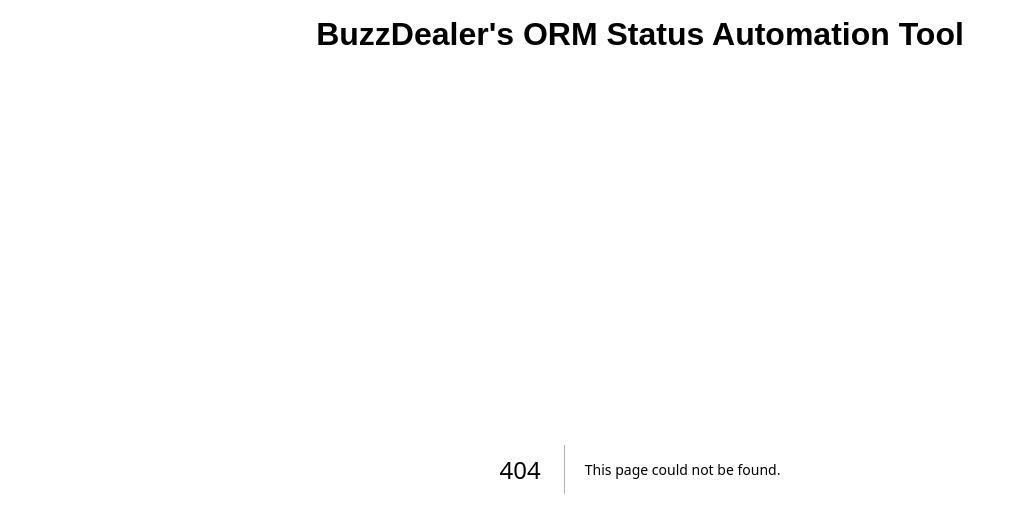
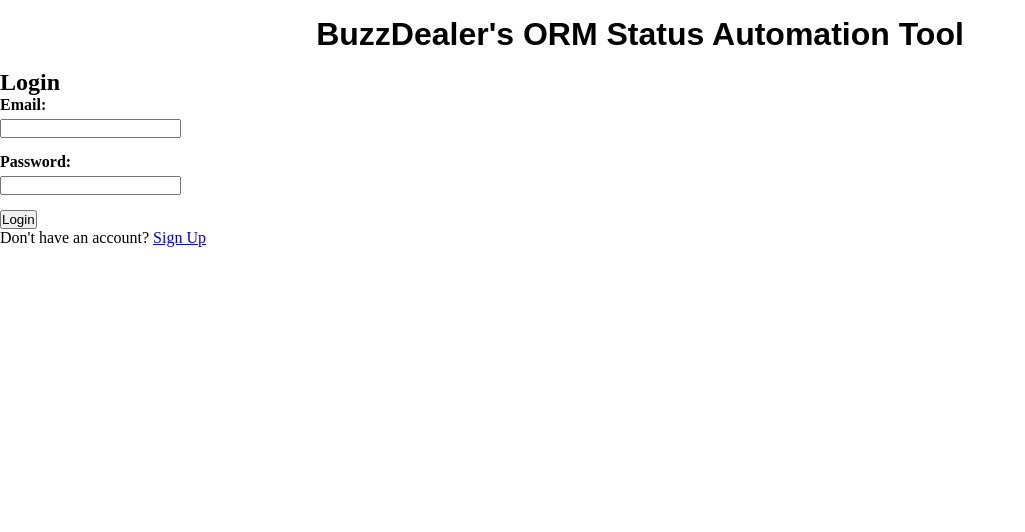
Before and after one commit to balyanatbuzzdealer/orm-automation-frontend, a Next.js app: page /login in a window 1280 px wide. Before the commit this address had no page. Shown: the top 532 px of the page, without its empty margins (0-1025 px from the left). Built offline with nearby package versions, Linux system fonts and the light colour scheme.

Commit message:
basic login functionality

```diff
--- a/app/components/ScraperInputForm.tsx
+++ b/app/components/ScraperInputForm.tsx
@@ -15,7 +15,7 @@
     "https://orm-automation-tool-0494f308f710.herokuapp.com/scrape";
   const dev_url = "http://127.0.0.1:8000/scrape";
 
-  const BACKEND_URL = prod_url;
+  const BACKEND_URL = dev_url;
 
   useEffect(() => {
     if (loading) {
--- /dev/null
+++ b/app/login/Login.tsx
@@ -0,0 +1,74 @@
+"use client";
+
+import { useRouter } from "next/navigation";
+import { useState } from "react";
+
+export default function Login() {
+  const [email, setEmail] = useState("");
+  const [password, setPassword] = useState("");
+
+  const router = useRouter();
+
+  const prod_url =
+    "https://orm-automation-tool-0494f308f710.herokuapp.com/login";
+  const dev_url = "http://127.0.0.1:8000/login";
+
+  const BACKEND_URL = dev_url;
+
+  async function handleLogin(e: React.FormEvent<HTMLFormElement>) {
+    e.preventDefault();
+
+    const formData = new FormData();
+
+    formData.append("email", String(email));
+    formData.append("password", String(password));
+
+    try {
+      const response = await fetch(BACKEND_URL, {
+        method: "POST",
+        body: formData,
+      });
+
+      const data = await response.json();
+      console.log(data);
+
+      if (data.login === "authenticated") {
+        router.push("/");
+      }
+    } catch (err) {
+      console.error(err);
+    }
+  }
+
+  return (
+    <div className="login-form-wrapper">
+      <h2>Login</h2>
+      <form
+        onSubmit={(e) => {
+          handleLogin(e);
+        }}
+      >
+        <div className="form-group">
+          <label htmlFor="email">Email: </label>
+          <input
+            type="email"
+            value={email}
+            onChange={(e) => setEmail(e.target.value)}
+          />
+        </div>
+        <div className="form-group">
+          <label htmlFor="password">Password: </label>
+          <input
+            type="password"
+            value={password}
+            onChange={(e) => setPassword(e.target.value)}
+          />
+        </div>
+        <button type="submit">Login</button>
+      </form>
+      <p>
+        Don't have an account? <a href="/signup">Sign Up</a>
+      </p>
+    </div>
+  );
+}
--- /dev/null
+++ b/app/login/page.tsx
@@ -0,0 +1,9 @@
+import Login from "./Login";
+
+export default function LoginPage() {
+  return (
+    <>
+      <Login />
+    </>
+  );
+}
```
